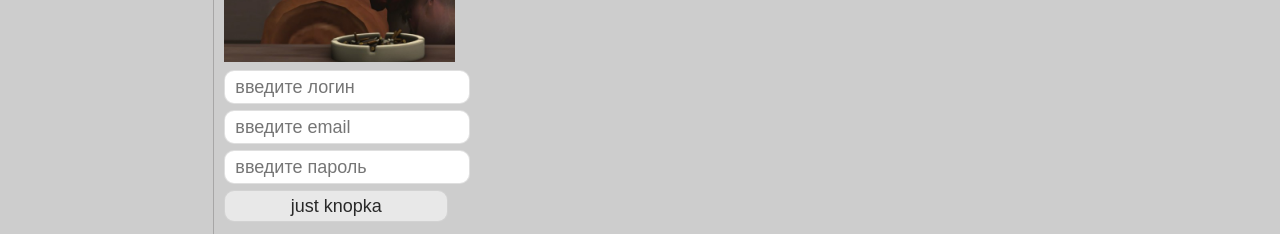
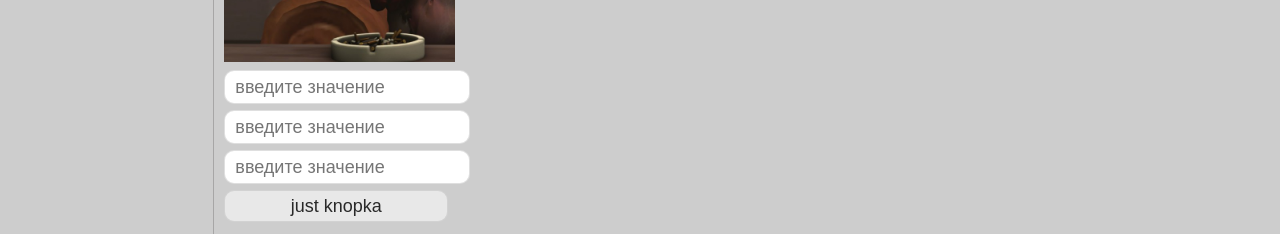
Before and after one commit to DaerioFrixell/masterN, a React (Create React App) app: page /form in a window 1280 px wide. Shown: the part 354-588 px from the top of the page. Built offline with nearby package versions, Linux system fonts and the light colour scheme.

Commit message:
feature/MN-04: task from 02

```diff
--- a/src/components/UI/inputs/FormEmail.jsx
+++ /dev/null
@@ -1,14 +0,0 @@
-import React from "react";
-import './generalInputs.scss'
-
-export const FormEmail = ({ value, setValue }) => {
-  return (
-    <input
-      className="input"
-      placeholder="введите email"
-      value={value}
-      onChange={setValue}
-    />
-
-  )
-}
--- a/src/components/UI/inputs/FormLogin.jsx
+++ /dev/null
@@ -1,13 +0,0 @@
-import React from "react";
-import './generalInputs.scss'
-
-export const FormLogin = ({ value, setValue }) => {
-  return (
-    <input
-      className="input"
-      placeholder="введите логин"
-      value={value}
-      onChange={setValue}
-    />
-  )
-}
--- a/src/components/UI/inputs/FormPassword.jsx
+++ /dev/null
@@ -1,13 +0,0 @@
-import React from "react";
-import './generalInputs.scss'
-
-export const FormPassword = ({ value, setValue }) => {
-  return (
-    <input
-      className="input"
-      placeholder="введите пароль"
-      value={value}
-      onChange={setValue}
-    />
-  )
-}
--- /dev/null
+++ b/src/components/UI/inputs/Input.jsx
@@ -0,0 +1,20 @@
+import React from "react";
+import { useState } from "react";
+import './generalInputs.scss';
+import cn from 'classnames';
+
+export const Input = ({
+  value,
+  setValue,
+  placeholder = "введите значение",
+  className = ""
+}) => {
+  return (
+    <input
+      className={cn("input", className)}
+      placeholder={placeholder}
+      value={value}
+      onChange={setValue}
+    />
+  )
+}
--- a/src/components/form/Form.jsx
+++ b/src/components/form/Form.jsx
@@ -2,52 +2,49 @@ import React, { memo, useState } from "react";
 import { ImagePicker } from "../imagePicker/ImagePicker";
 import './form.scss'
 import { Button } from "../UI/button/Button";
-import { FormEmail } from "../UI/inputs/FormEmail";
-import { FormLogin } from "../UI/inputs/FormLogin";
-import { FormPassword } from "../UI/inputs/FormPassword";
+import { Input } from "../UI/inputs/Input";
 
 export const Form = memo(() => {
   const [login, setLogin] = useState('')
-  const [loginValue, setLoginValue] = useState('')
   const [email, setEmail] = useState('')
-  const [emailValue, setEmailValue] = useState('')
   const [password, setPassword] = useState('')
-  const [passwordValue, setPasswordValue] = useState('')
 
   const changeLoginInput = event => {
     const value = event.target.value;
-    setLoginValue(value);
+    setLogin(value);
   }
+
   const changeEmailInput = event => {
     const value = event.target.value;
-    setEmailValue(value);
+    setEmail(value);
   }
+
   const changePasswordInput = event => {
     const value = event.target.value;
-    setPasswordValue(value);
+    setPassword(value);
   }
 
   const handleSubmit = e => {
     e.preventDefault();
-    setLogin(loginValue)
-    setEmail(emailValue)
-    setPassword(passwordValue)
-
-    setLoginValue('')
-    setEmailValue('')
-    setPasswordValue('')
+    setLogin(login)
+    setEmail(email)
+    setPassword(password)
 
     console.log(`вы ввели логин: ${login}`)
     console.log(`вы ввели email: ${email}`)
     console.log(`вы ввели пароль: ${password}`)
+
+    setLogin('')
+    setEmail('')
+    setPassword('')
   }
 
   return (
     <form className="form" onSubmit={handleSubmit}>
       <ImagePicker />
-      <FormLogin value={loginValue} setValue={changeLoginInput} />
-      <FormEmail value={emailValue} setValue={changeEmailInput} />
-      <FormPassword value={passwordValue} setValue={changePasswordInput} />
+      <Input value={login} setValue={changeLoginInput} />
+      <Input value={email} setValue={changeEmailInput} />
+      <Input value={password} setValue={changePasswordInput} />
       <Button />
     </form>
   )
--- a/src/components/nigga/Nigga.jsx
+++ b/src/components/nigga/Nigga.jsx
@@ -4,7 +4,7 @@ import './nigga.scss'
 export const Nigga = () => {
   return (
     <div className="nigga">
-      <div> I have white tooth</div>
+      <div>I have white tooth</div>
     </div>
   )
 }
```
